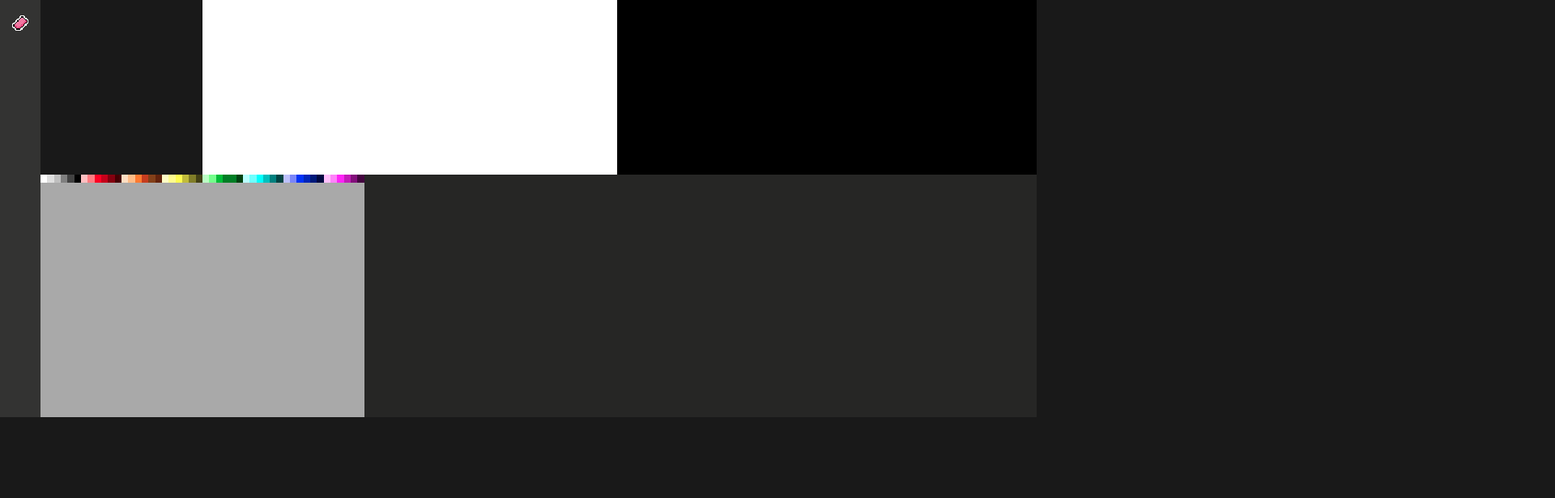
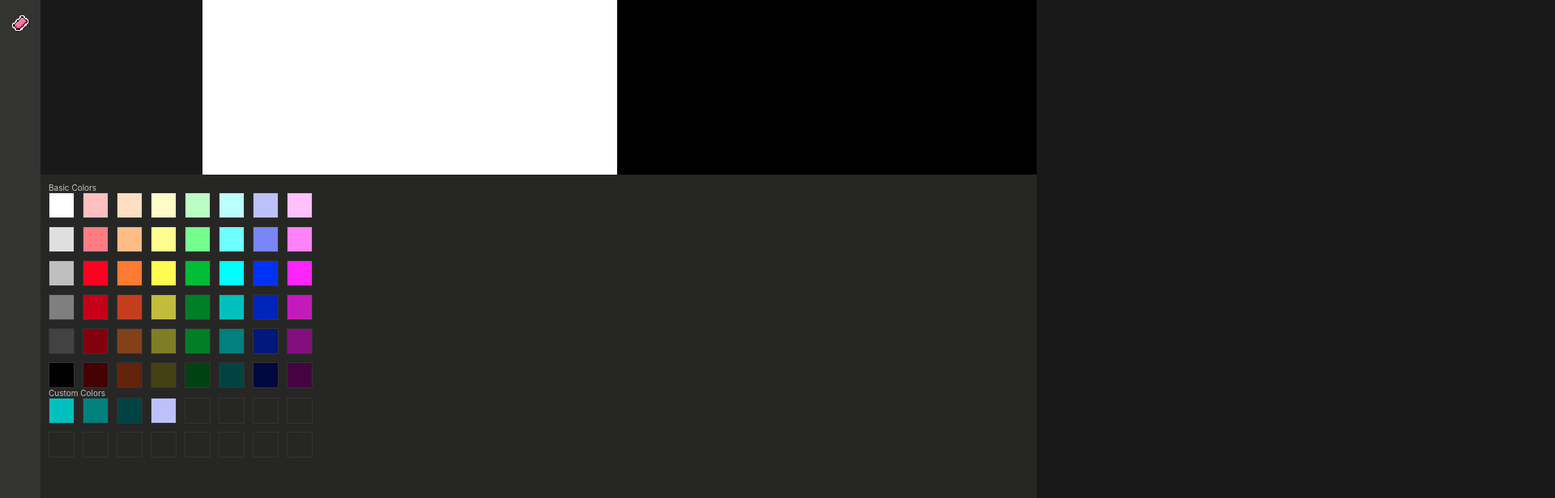
Before and after one commit to larseriktf/skineditor, a React (Create React App) app in the folder skindojo/: page / in a window 1280 px wide. Shown: the part 296-912 px from the top of the page at 81% size, 1920 px wide, since content can reach past the window. Before the commit the page ends 812 px from the top, so only its background shows below. Built offline with nearby package versions, Linux system fonts and the light colour scheme.

Commit message:
Finished styling color palette

```diff
--- a/skindojo/src/components/Colorpicker.tsx
+++ b/skindojo/src/components/Colorpicker.tsx
@@ -1,7 +1,11 @@
+import { useState } from "react"
 import { PaletteColor } from "./PaletteColor"
 
 export const Colorpicker = () => {
-  const predefinedColors = [
+  // States
+
+  // Variables
+  const colorsPredefined = [
     "#FFFFFF",
     "#dfdfdf",
     "#bfbfbf",
@@ -52,12 +56,29 @@ export const Colorpicker = () => {
     "#440440",
   ]
 
+  const colorsUserDefined = ["#00c0be", "#00807e", "#004342", "#bdc1fb"]
+  let userDefinedPickers = 16
+
   return (
     <section className="colorpicker">
       <section className="palette">
-        {predefinedColors.map((color) => (
-          <PaletteColor color={color} />
-        ))}
+        <p className="label">Basic Colors</p>
+        <section className="palette-predefined">
+          {colorsPredefined.map((color) => (
+            <PaletteColor color={color} />
+          ))}
+        </section>
+        <p className="label">Custom Colors</p>
+        <section className="palette-user-defined">
+          {colorsUserDefined.map((color, index) => (
+            <PaletteColor color={color} key={index} />
+          ))}
+          {[...Array(userDefinedPickers - colorsUserDefined.length)].map(
+            (e, index) => (
+              <PaletteColor color="transparent" key={index} />
+            )
+          )}
+        </section>
       </section>
     </section>
   )
--- a/skindojo/src/style/components/_colorpicker.scss
+++ b/skindojo/src/style/components/_colorpicker.scss
@@ -1,16 +1,50 @@
+$gap: 10px;
+$picker-size: 32px;
+
 .colorpicker {
     grid-area: colorpicker;
     background: darken($primary, 5%);
 }
 
 .palette {
-    width: 400px;
-    height: 300px;
-    display: flex;
-    background: darkgray;
+    width: 10000px;
+    height: 400px;
+    box-sizing: border-box;
+    padding: 10px;
 }
 
 .palette-color {
-    width: 10px;
-    height: 10px;
+    box-sizing: border-box;
+    border: 1px solid $primary;
 }
+
+.label {
+    margin: 0;
+    padding: 0;
+    font-size: 10px;
+    color: darken($secondary, 10%);
+}
+
+.palette-predefined {
+    $columns: 8;
+    $rows: 6;
+
+    display: grid;
+    grid-template-columns: repeat($columns, 1fr);
+    grid-template-rows: repeat($rows, 1fr);
+    grid-auto-flow: column;
+    grid-gap: $gap;
+    width: $columns * $picker-size + ($columns - 1) * $gap;
+    height: $rows * $picker-size + ($rows - 1) * $gap;
+}
+.palette-user-defined {
+    $columns: 8;
+    $rows: 2;
+
+    display: grid;
+    grid-template-columns: repeat($columns, 1fr);
+    grid-template-rows: repeat($rows, 1fr);
+    grid-gap: $gap;
+    width: $columns * $picker-size + ($columns - 1) * $gap;
+    height: $rows * $picker-size + ($rows - 1) * $gap;
+}
```
